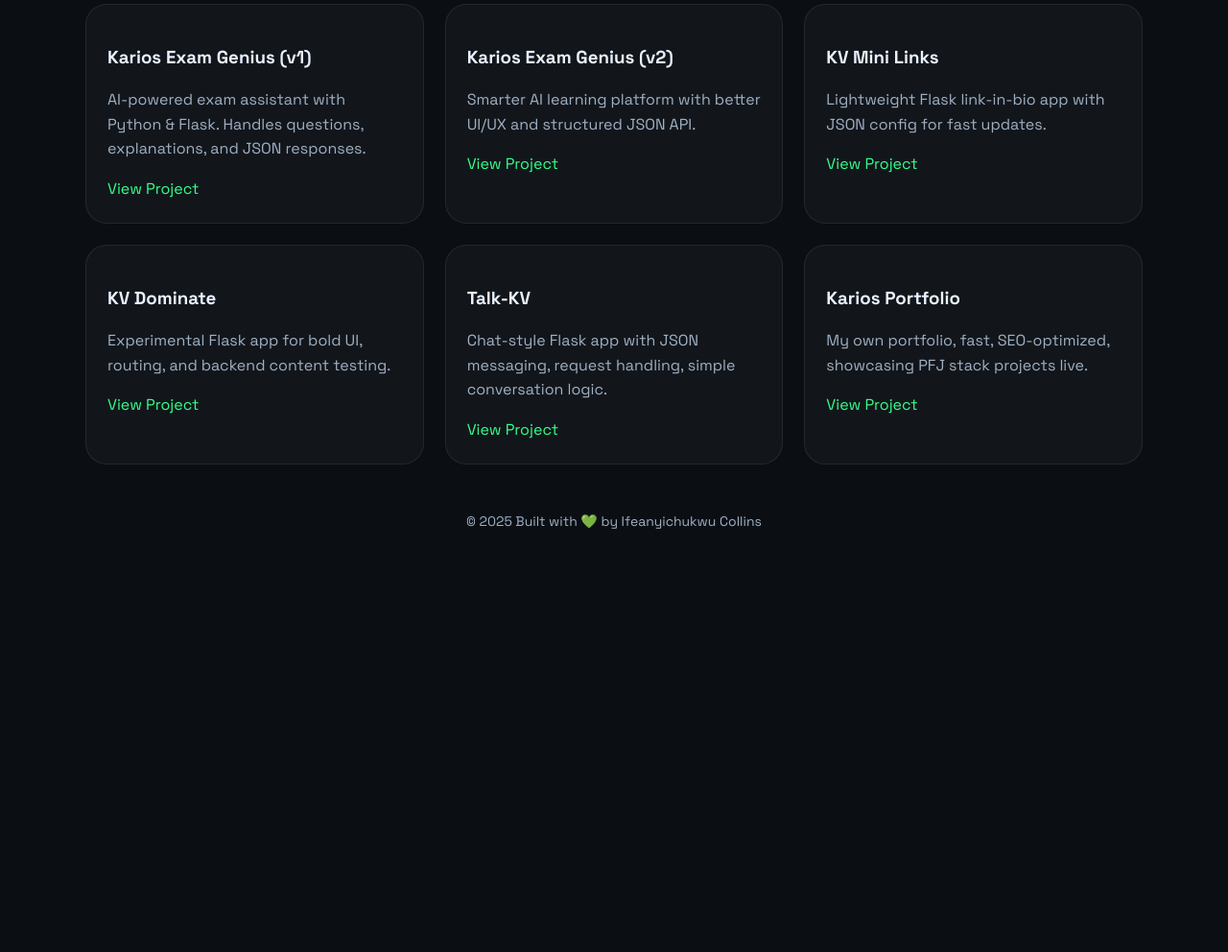
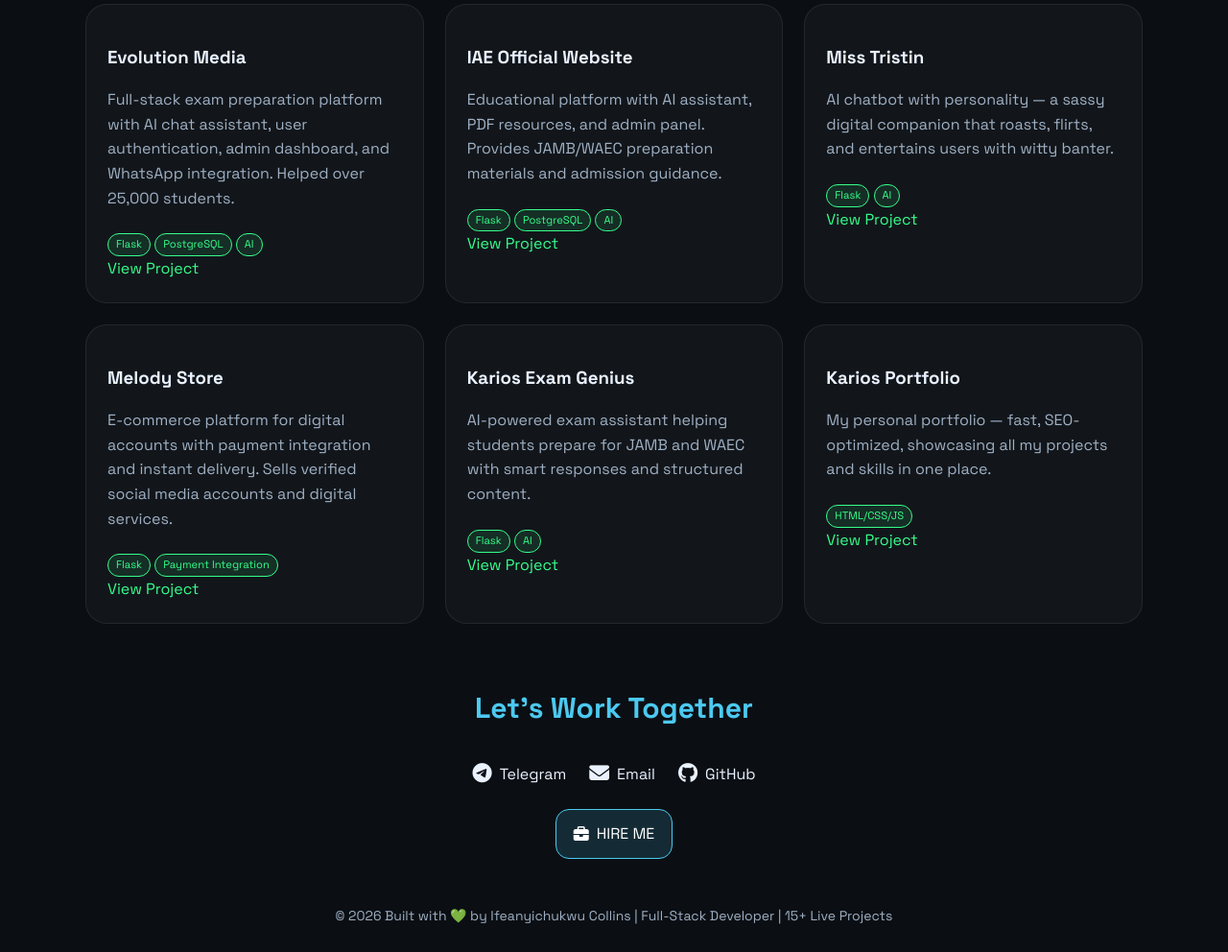
Before and after one commit to kariosv4sure/Portfolio, a plain HTML site: page index.html in a window 1280 px wide. Shown: the part 1214-2206 px from the top of the page at 96% size. Before the commit the page ends 1832 px from the top, so only its background shows below. Drawn offline with Linux system fonts and the light colour scheme.

Commit message:
Add Telegram and Email icons, HIRE ME CTA

```diff
--- a/index.html
+++ b/index.html
@@ -9,13 +9,17 @@
   <link rel="apple-touch-icon" href="/favicon.png">
   <meta name="theme-color" content="#37ff8b">
 
-  <title>Ifeanyichukwu Collins (Karios Vantari) | Frontend Developer Portfolio</title>
-  <meta name="description" content="Portfolio of Ifeanyichukwu Collins, Karios Vantari. Frontend Developer, React, Tailwind, Python, Bash. Projects, skills, contact." />
+  <title>Ifeanyichukwu Collins | Full-Stack Developer Portfolio</title>
+  <meta name="description" content="Portfolio of Ifeanyichukwu Collins. Full-Stack Developer specializing in Flask, Django, AI integration, and modern web applications." />
 
   <!-- FONTS -->
   <link rel="preconnect" href="https://fonts.googleapis.com">
   <link rel="preconnect" href="https://fonts.gstatic.com" crossorigin>
   <link href="https://fonts.googleapis.com/css2?family=Space+Grotesk:wght@400;600;700&family=Fira+Code:wght@400;600&display=swap" rel="stylesheet">
+
+  <!-- Font Awesome Icons -->
+  <link rel="stylesheet" href="https://cdnjs.cloudflare.com/ajax/libs/font-awesome/6.4.0/css/all.min.css">
+
   <style>
     :root{
       --bg:#0b0f14; --panel:#0f1520; --text:#eaf2ff;
@@ -34,9 +38,10 @@
     h3{margin-bottom:6px;}
     p{color:var(--muted);}
     .cta{margin-top:24px;display:flex;flex-wrap:wrap;gap:14px;}
-    .btn{padding:12px 18px;border-radius:14px;border:1px solid rgba(255,255,255,.12);background:#0d131c;color:#fff;transition:0.3s;}
+    .btn{padding:12px 18px;border-radius:14px;border:1px solid rgba(255,255,255,.12);background:#0d131c;color:#fff;transition:0.3s;cursor:pointer;}
     .btn.primary{border-color:var(--neon);background:rgba(55,255,139,.15);}
-    .grid{display:grid;grid-template-columns:repeat(auto-fit,minmax(260px,1fr));gap:22px;}
+    .btn.hire{border-color:var(--neon2);background:rgba(76,201,240,.15);}
+    .grid{display:grid;grid-template-columns:repeat(auto-fit,minmax(280px,1fr));gap:22px;}
     .card{
       background:rgba(255,255,255,.03);border:1px solid rgba(255,255,255,.08);
       border-radius:var(--radius);padding:22px;
@@ -49,6 +54,38 @@
     }
     .card.visible{transform: translateY(0);opacity:1;}
     footer{text-align:center;color:#9fb0c3;font-size:14px;margin-bottom:40px;}
+    .tech-badge {
+      display: inline-block;
+      background: rgba(55,255,139,0.1);
+      border: 1px solid var(--neon);
+      border-radius: 20px;
+      padding: 2px 8px;
+      font-size: 0.7rem;
+      margin-top: 8px;
+      color: var(--neon);
+    }
+    .contact-links {
+      display: flex;
+      justify-content: center;
+      gap: 24px;
+      margin-top: 32px;
+      flex-wrap: wrap;
+    }
+    .contact-link {
+      display: inline-flex;
+      align-items: center;
+      gap: 8px;
+      color: var(--text);
+      font-size: 1rem;
+      transition: 0.3s;
+    }
+    .contact-link i {
+      font-size: 1.3rem;
+    }
+    .contact-link:hover {
+      color: var(--neon);
+      transform: translateY(-2px);
+    }
   </style>
 </head>
 <body>
@@ -67,14 +104,20 @@
   <!-- HERO -->
   <main>
     <section class="hero" aria-labelledby="intro-heading">
-      <p><strong>Frontend Developer • React • Tailwind • Python • Bash</strong></p>
+      <p><strong>Full-Stack Developer • Flask • Django • AI Integration</strong></p>
       <h1 id="intro-heading">Hello, I’m <span id="type" style="color:var(--neon)"></span></h1>
-      <p>I build modern, responsive, high‑performance web apps with clean UI/UX and automation.</p>
-      <p>I love shipping fast, SEO-friendly products that actually solve problems.</p>
+      <p>I build full-stack web applications with AI integration, user authentication, admin dashboards, and clean UI/UX.</p>
+      <p>From exam preparation platforms to e-commerce stores and AI chatbots — I ship fast and solve real problems.</p>
       <div class="cta">
-        <a class="btn primary" href="mailto:kariosvantari@gmail.com">Email Me</a>
-        <a class="btn" href="tel:+2347084007921">Call Me</a>
-        <a class="btn" href="https://github.com/kariosv4sure" target="_blank">GitHub</a>
+        <a class="btn primary" href="mailto:ifeanyichukwucollins008@gmail.com">
+          <i class="fas fa-envelope"></i> Email Me
+        </a>
+        <a class="btn hire" href="#contact">
+          <i class="fas fa-briefcase"></i> HIRE ME
+        </a>
+        <a class="btn" href="https://github.com/kariosv4sure" target="_blank">
+          <i class="fab fa-github"></i> GitHub
+        </a>
       </div>
     </section>
 
@@ -82,12 +125,12 @@
     <section id="skills" aria-labelledby="skills-heading">
       <h2 id="skills-heading">Technical Skills</h2>
       <div class="grid">
-        <div class="card"> <h3>HTML</h3> <p>Semantic, accessible, SEO‑optimized markup.</p> </div>
-        <div class="card"> <h3>CSS / Tailwind</h3> <p>Utility-first styling for responsive layouts.</p> </div>
-        <div class="card"> <h3>JavaScript</h3> <p>Dynamic, interactive client-side logic.</p> </div>
-        <div class="card"> <h3>React</h3> <p>Component-based scalable frontend apps.</p> </div>
-        <div class="card"> <h3>Python</h3> <p>Scripting, backend logic, automation, AI workflows.</p> </div>
-        <div class="card"> <h3>Bash Scripting</h3> <p>Linux automation, CLI tooling, deployment scripts.</p> </div>
+        <div class="card"> <h3>HTML / CSS / Tailwind</h3> <p>Semantic markup, responsive design, utility-first styling.</p> </div>
+        <div class="card"> <h3>JavaScript / React</h3> <p>Dynamic frontend, component-based architecture.</p> </div>
+        <div class="card"> <h3>Python / Flask / Django</h3> <p>Backend APIs, authentication, database integration.</p> </div>
+        <div class="card"> <h3>PostgreSQL / SQLite</h3> <p>Database design, queries, migrations.</p> </div>
+        <div class="card"> <h3>AI Integration</h3> <p>Chatbots, AI assistants, intelligent automation.</p> </div>
+        <div class="card"> <h3>Git / Bash / Deployment</h3> <p>Version control, automation, Render/Vercel deployment.</p> </div>
       </div>
     </section>
 
@@ -96,50 +139,90 @@
       <h2 id="projects-heading">Projects</h2>
       <div class="grid">
         <article class="card">
-          <h3>Karios Exam Genius (v1)</h3>
-          <p>AI-powered exam assistant with Python & Flask. Handles questions, explanations, and JSON responses.</p>
-          <a href="https://kariosxai.onrender.com" target="_blank">View Project</a>
+          <h3>Evolution Media</h3>
+          <p>Full-stack exam preparation platform with AI chat assistant, user authentication, admin dashboard, and WhatsApp integration. Helped over 25,000 students.</p>
+          <span class="tech-badge">Flask</span>
+          <span class="tech-badge">PostgreSQL</span>
+          <span class="tech-badge">AI</span>
+          <br>
+          <a href="https://evolution-media.onrender.com" target="_blank">View Project</a>
         </article>
 
         <article class="card">
-          <h3>Karios Exam Genius (v2)</h3>
-          <p>Smarter AI learning platform with better UI/UX and structured JSON API.</p>
+          <h3>IAE Official Website</h3>
+          <p>Educational platform with AI assistant, PDF resources, and admin panel. Provides JAMB/WAEC preparation materials and admission guidance.</p>
+          <span class="tech-badge">Flask</span>
+          <span class="tech-badge">PostgreSQL</span>
+          <span class="tech-badge">AI</span>
+          <br>
+          <a href="https://iae-exam-info.onrender.com" target="_blank">View Project</a>
+        </article>
+
+        <article class="card">
+          <h3>Miss Tristin</h3>
+          <p>AI chatbot with personality — a sassy digital companion that roasts, flirts, and entertains users with witty banter.</p>
+          <span class="tech-badge">Flask</span>
+          <span class="tech-badge">AI</span>
+          <br>
+          <a href="https://miss-tristin.onrender.com" target="_blank">View Project</a>
+        </article>
+
+        <article class="card">
+          <h3>Melody Store</h3>
+          <p>E-commerce platform for digital accounts with payment integration and instant delivery. Sells verified social media accounts and digital services.</p>
+          <span class="tech-badge">Flask</span>
+          <span class="tech-badge">Payment Integration</span>
+          <br>
+          <a href="https://melody-store.onrender.com" target="_blank">View Project</a>
+        </article>
+
+        <article class="card">
+          <h3>Karios Exam Genius</h3>
+          <p>AI-powered exam assistant helping students prepare for JAMB and WAEC with smart responses and structured content.</p>
+          <span class="tech-badge">Flask</span>
+          <span class="tech-badge">AI</span>
+          <br>
           <a href="https://karios-x-ai-v2.onrender.com" target="_blank">View Project</a>
         </article>
 
         <article class="card">
-          <h3>KV Mini Links</h3>
-          <p>Lightweight Flask link-in-bio app with JSON config for fast updates.</p>
-          <a href="https://kv-mini-links.onrender.com" target="_blank">View Project</a>
-        </article>
-
-        <article class="card">
-          <h3>KV Dominate</h3>
-          <p>Experimental Flask app for bold UI, routing, and backend content testing.</p>
-          <a href="https://kv-dominate.onrender.com" target="_blank">View Project</a>
-        </article>
-
-        <article class="card">
-          <h3>Talk-KV</h3>
-          <p>Chat-style Flask app with JSON messaging, request handling, simple conversation logic.</p>
-          <a href="https://talk-kv.onrender.com" target="_blank">View Project</a>
-        </article>
-
-        <article class="card">
           <h3>Karios Portfolio</h3>
-          <p>My own portfolio, fast, SEO-optimized, showcasing PFJ stack projects live.</p>
+          <p>My personal portfolio — fast, SEO-optimized, showcasing all my projects and skills in one place.</p>
+          <span class="tech-badge">HTML/CSS/JS</span>
+          <br>
           <a href="https://karios-portfolio.onrender.com" target="_blank">View Project</a>
         </article>
+      </div>
+    </section>
+
+    <!-- CONTACT / HIRE ME SECTION -->
+    <section id="contact" aria-labelledby="contact-heading">
+      <h2 id="contact-heading" style="text-align:center;">Let's Work Together</h2>
+      <div class="contact-links">
+        <a href="https://t.me/Dev_Collins101" target="_blank" class="contact-link">
+          <i class="fab fa-telegram"></i> Telegram
+        </a>
+        <a href="mailto:ifeanyichukwucollins008@gmail.com" class="contact-link">
+          <i class="fas fa-envelope"></i> Email
+        </a>
+        <a href="https://github.com/kariosv4sure" target="_blank" class="contact-link">
+          <i class="fab fa-github"></i> GitHub
+        </a>
+      </div>
+      <div style="text-align: center; margin-top: 24px;">
+        <a href="mailto:ifeanyichukwucollins008@gmail.com" class="btn hire" style="display: inline-flex; align-items: center; gap: 8px;">
+          <i class="fas fa-briefcase"></i> HIRE ME
+        </a>
       </div>
     </section>
   </main>
 
   <!-- FOOTER -->
-  <footer>© 2025 Built with 💚 by Ifeanyichukwu Collins</footer>
+  <footer>© 2026 Built with 💚 by Ifeanyichukwu Collins | Full-Stack Developer | 15+ Live Projects</footer>
 
   <!-- TYPEWRITER -->
   <script>
-    const words=["Ifeanyichukwu Collins","A Frontend Developer","A React Enthusiast","A Python & Bash Scripter","A Linux Automation Nerd"];
+    const words=["Ifeanyichukwu Collins","A Full-Stack Developer","A Flask & Django Dev","An AI Integration Expert","A Problem Solver"];
     const el=document.getElementById("type");
     let i=0,j=0,del=false;
     function tick(){
```
